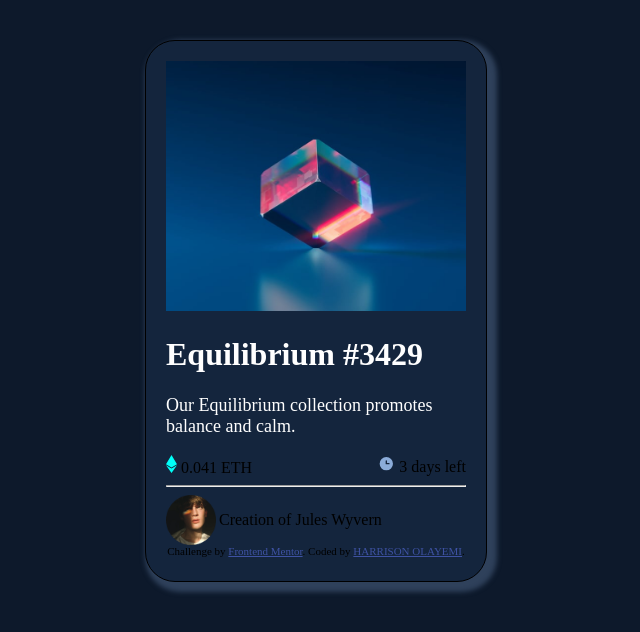
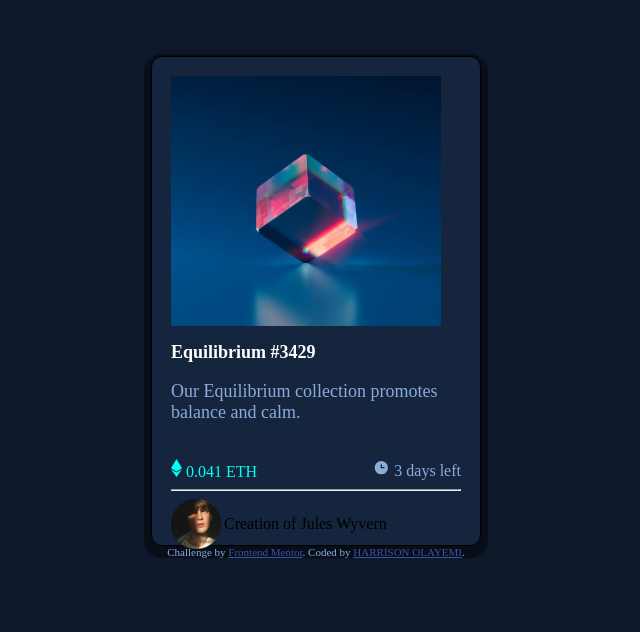
Before and after one commit to ola0ashton/nft-preview-card-component-main, a plain HTML site: page index.html in a window 1280 px wide. Shown: the whole page, without its empty margins (324-964 px from the left). Drawn offline with Linux system fonts and the light colour scheme.

Commit message:
modified

```diff
--- a/index.html
+++ b/index.html
@@ -13,22 +13,24 @@
 </head>
 <body>
       <main>
-        <img src="./images/image-equilibrium.jpg" alt="image equilibrium" width="300px" height="250px">
-        <h1> Equilibrium #3429</h1>
+        <img src="./images/image-equilibrium.jpg" alt="image equilibrium" width="270px" height="250px">
+        <h1 style="font-size: large;"> Equilibrium #3429</h1>
         <p style="font-size: 18px;">Our Equilibrium collection promotes balance and calm.</p>
+        <br>
             <div class="flex-container">
-               <div 1><img src="./images/icon-ethereum.svg" alt=""> 0.041 ETH </div 1>
-               <div 2><img src="./images/icon-clock.svg" alt=""> 3 days left</div 2>
+               <aside>
+                <img src="./images/icon-ethereum.svg" alt=""> 0.041 ETH </aside>
+               <div>
+                <img src="./images/icon-clock.svg" alt=""> 3 days left</div>
              </div>
          <hr>
       <section>
          <img src="./images/image-avatar.png" alt="image-avatar" width="50px">  Creation of Jules Wyvern
        </section>
+      </main>
       <div class="attribution">
        Challenge by <a href="https://www.frontendmentor.io?ref=challenge" target="_blank">Frontend Mentor</a>.
        Coded by <a href="#">HARRISON OLAYEMI</a>.
      </div>
-      </main>
-
 </body>
 </html>
--- a/style.css
+++ b/style.css
@@ -5,30 +5,32 @@ body{
      background-color: hsl(217, 54%, 11%);
 }
 #image-equilibrium{
-    width: 300px;
+    width: 200px;
     height: 320px;
     border-radius: 0px;
 }
 main{
     border: 1px solid black;
-    border-radius: 30px;
+    border-radius: 11px;
     background: hsl(216, 50%, 16%);
-    width: 300px;
-    height: 500px;
-    padding: 20px;
-    gap: 10px;
-    box-shadow: 5px 5px 5px 5px hsl(215, 32%, 27%);
+    width: 290px;
+    height: 450px;
+    padding: 19px;
+    box-shadow: 0px 5px 1px 7px hsla(0, 0%, 0%, 0.425);
     margin: auto;
-    margin-top: 5vh;
-    flex-direction: column;
+    margin-top: 7vh;
 }
-.attribution { font-size: 11px; text-align: center; }
-.attribution a { color: hsl(228, 45%, 44%); }
+.attribution {
+    font-size: 11px; text-align: center;
+ }
+.attribution a {
+    color: hsl(228, 45%, 44%);
+}
 h1 {
     color: hsl(0, 0%, 100%);
 }
 p{
-    color: hsl(0, 0%, 100%);
+    color: hsl(215, 51%, 70%) ;
 }
 section{
     display: flex;
@@ -40,3 +42,9 @@ section{
     flex-flow: row wrap;
     justify-content: space-between;
 }
+div {
+    color:  hsl(215, 51%, 70%);
+}
+aside {
+     color: hsl(178, 100%, 50%) ;
+}
```
